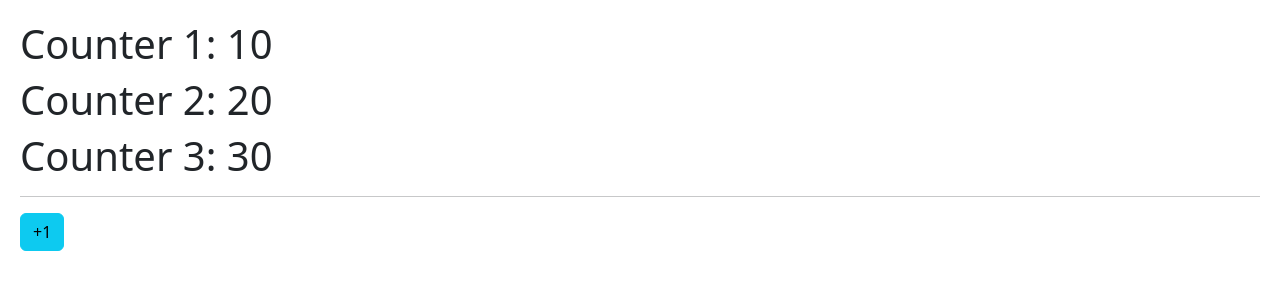
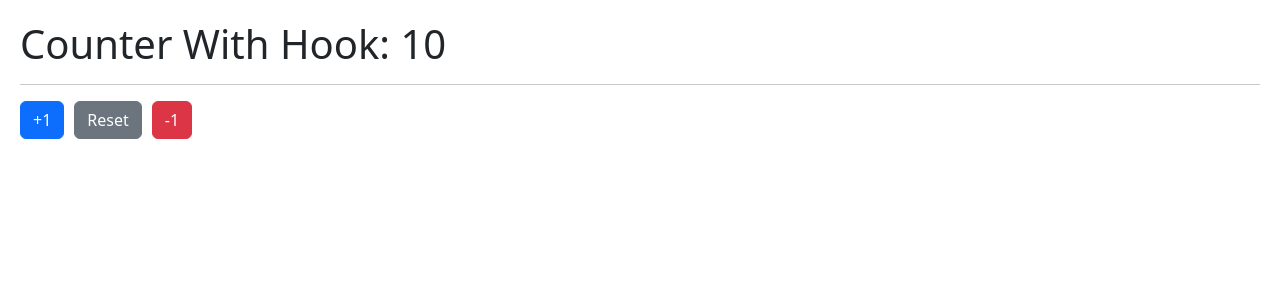
Before and after one commit to gisbelt/react-app, a React (Vite) app in the folder 05-hook-app/: page / in a window 1280 px wide. Shown: the top 300 px of the page. Built offline with nearby package versions, Linux system fonts and the light colour scheme.

Commit message:
custom hook useCounter

```diff
--- /dev/null
+++ b/05-hook-app/src/01-useState/CounterWithCustomHook.jsx
@@ -0,0 +1,16 @@
+import { useCounter } from '../hooks/useCounter'
+
+export const CounterWithCustomHook = () => {
+
+    const { counter, handleIncrement, handleDecrement, handleReset } = useCounter();
+
+    return (
+        <>
+            <h1>Counter With Hook: { counter }</h1>
+            <hr />
+            <button onClick={ () => handleIncrement(2) } className="btn btn-primary">+1</button>
+            <button onClick={ handleReset } className="btn btn-secondary">Reset</button>
+            <button onClick={ () => handleDecrement(2) } className="btn btn-danger">-1</button>
+        </>
+    )
+}
--- /dev/null
+++ b/05-hook-app/src/hooks/useCounter.js
@@ -0,0 +1,26 @@
+import { useState } from "react"
+
+export const useCounter = ( initialValue = 10 ) => {
+
+    const [counter, setCounter] = useState( initialValue )
+
+    const handleIncrement = ( value = 1 ) => {
+        setCounter( counter + value )
+    }
+
+    const handleDecrement = ( value = 1 ) => {
+        if( counter === 0 ) return
+        setCounter( counter - value )
+    }
+
+    const handleReset = () => {
+        setCounter( initialValue )
+    }
+
+    return {
+        counter,
+        handleIncrement,
+        handleDecrement,
+        handleReset,
+    }
+}
--- a/05-hook-app/src/main.jsx
+++ b/05-hook-app/src/main.jsx
@@ -1,11 +1,12 @@
 import React from 'react'
 import ReactDOM from 'react-dom/client'
 import { CounterApp } from './01-useState/CounterApp'
+import { CounterWithCustomHook } from './01-useState/CounterWithCustomHook'
 // import { HooksApp } from './HooksApp'
 import './index.css'
 
 ReactDOM.createRoot(document.getElementById('root')).render(
   <React.StrictMode>
-    <CounterApp />
+    <CounterWithCustomHook />
   </React.StrictMode>
 )
```
